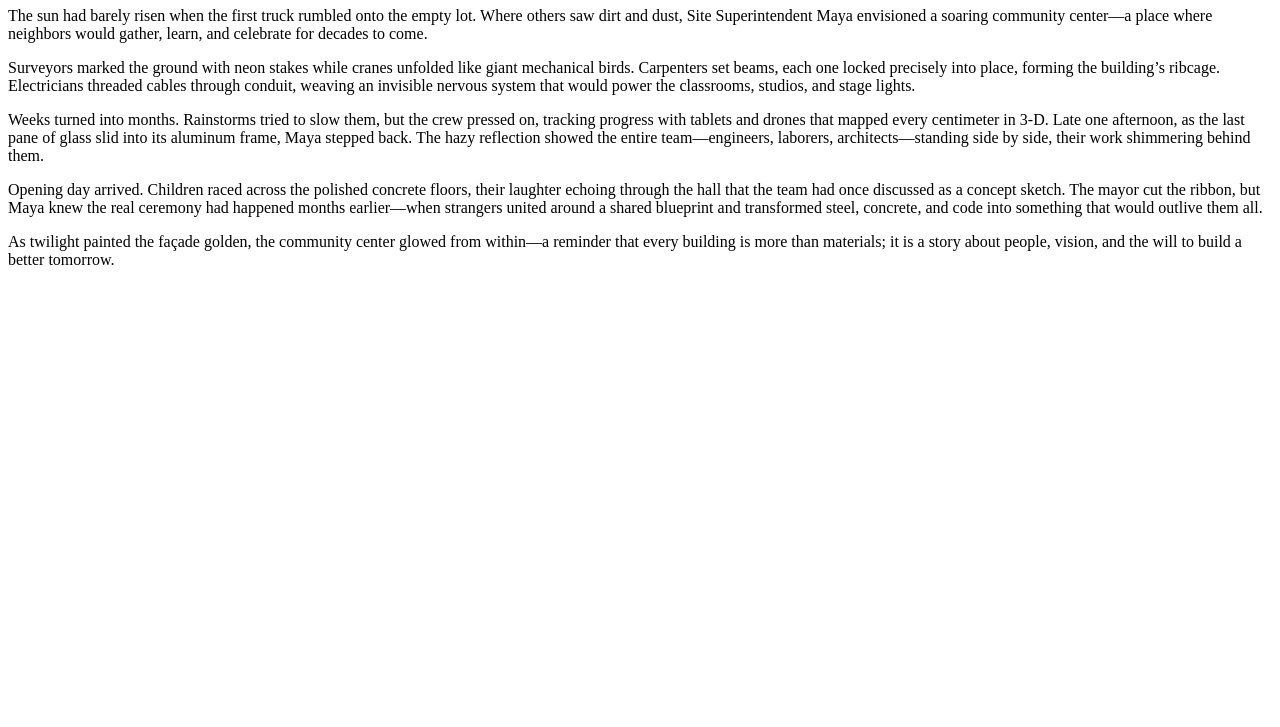
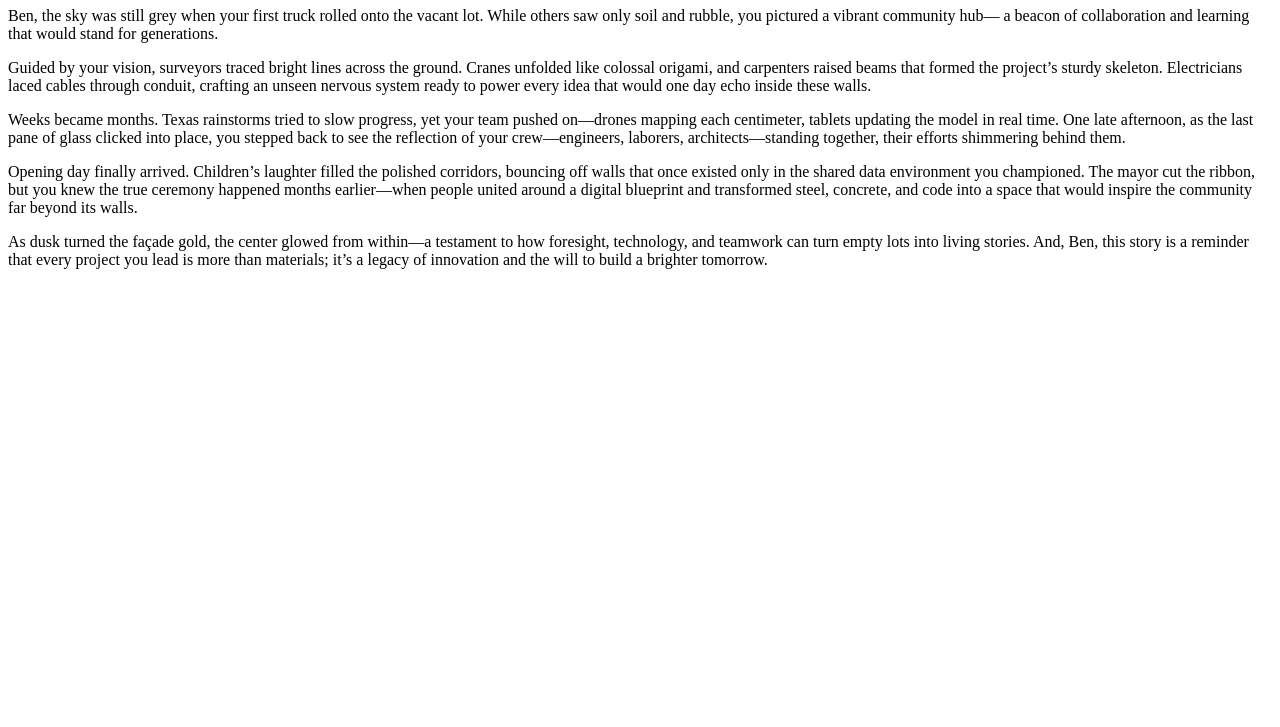
Before and after one commit to TurnerDigitalBuilder/me, a plain HTML site: page index.html in a window 1280 px wide. Shown: the part 73-800 px from the top of the page. Drawn offline with Linux system fonts and the light colour scheme.

Commit message:
Update index.html

```diff
--- a/index.html
+++ b/index.html
@@ -2,48 +2,49 @@
 <html lang="en">
 <head>
   <meta charset="UTF-8">
-  <title>A Short Construction Story</title>
+  <title>A Short Construction Story for Ben</title>
 </head>
 <body>
-  <h1>A Short Construction Story</h1>
+  <h1>A Short Construction Story for Ben</h1>
 
   <p>
-    The sun had barely risen when the first truck rumbled onto the empty lot.
-    Where others saw dirt and dust, Site Superintendent Maya envisioned a
-    soaring community center—a place where neighbors would gather, learn, and
-    celebrate for decades to come.
+    Ben, the sky was still grey when your first truck rolled onto the vacant lot.
+    While others saw only soil and rubble, you pictured a vibrant community hub—
+    a beacon of collaboration and learning that would stand for generations.
   </p>
 
   <p>
-    Surveyors marked the ground with neon stakes while cranes unfolded like
-    giant mechanical birds.  Carpenters set beams, each one locked precisely
-    into place, forming the building’s ribcage.  Electricians threaded cables
-    through conduit, weaving an invisible nervous system that would power the
-    classrooms, studios, and stage lights.
+    Guided by your vision, surveyors traced bright lines across the ground.
+    Cranes unfolded like colossal origami, and carpenters raised beams that
+    formed the project’s sturdy skeleton.  Electricians laced cables through
+    conduit, crafting an unseen nervous system ready to power every idea that
+    would one day echo inside these walls.
   </p>
 
   <p>
-    Weeks turned into months.  Rainstorms tried to slow them, but the crew
-    pressed on, tracking progress with tablets and drones that mapped every
-    centimeter in 3-D.  Late one afternoon, as the last pane of glass slid into
-    its aluminum frame, Maya stepped back.  The hazy reflection showed the
-    entire team—engineers, laborers, architects—standing side by side, their
-    work shimmering behind them.
+    Weeks became months.  Texas rainstorms tried to slow progress, yet your team
+    pushed on—drones mapping each centimeter, tablets updating the model in
+    real time.  One late afternoon, as the last pane of glass clicked into
+    place, you stepped back to see the reflection of your crew—engineers,
+    laborers, architects—standing together, their efforts shimmering behind
+    them.
   </p>
 
   <p>
-    Opening day arrived.  Children raced across the polished concrete floors,
-    their laughter echoing through the hall that the team had once discussed as
-    a concept sketch.  The mayor cut the ribbon, but Maya knew the real
-    ceremony had happened months earlier—when strangers united around a shared
-    blueprint and transformed steel, concrete, and code into something that
-    would outlive them all.
+    Opening day finally arrived.  Children’s laughter filled the polished
+    corridors, bouncing off walls that once existed only in the shared data
+    environment you championed.  The mayor cut the ribbon, but you knew the
+    true ceremony happened months earlier—when people united around a digital
+    blueprint and transformed steel, concrete, and code into a space that would
+    inspire the community far beyond its walls.
   </p>
 
   <p>
-    As twilight painted the façade golden, the community center glowed from
-    within—a reminder that every building is more than materials; it is a story
-    about people, vision, and the will to build a better tomorrow.
+    As dusk turned the façade gold, the center glowed from within—a testament to
+    how foresight, technology, and teamwork can turn empty lots into living
+    stories.  And, Ben, this story is a reminder that every project you lead is
+    more than materials; it’s a legacy of innovation and the will to build a
+    brighter tomorrow.
   </p>
 </body>
 </html>
```
